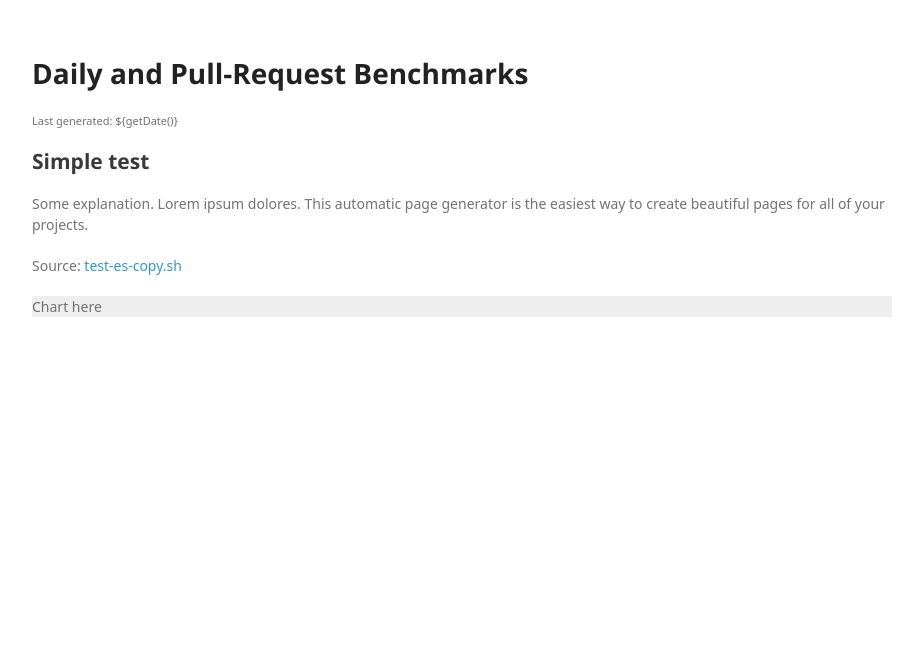
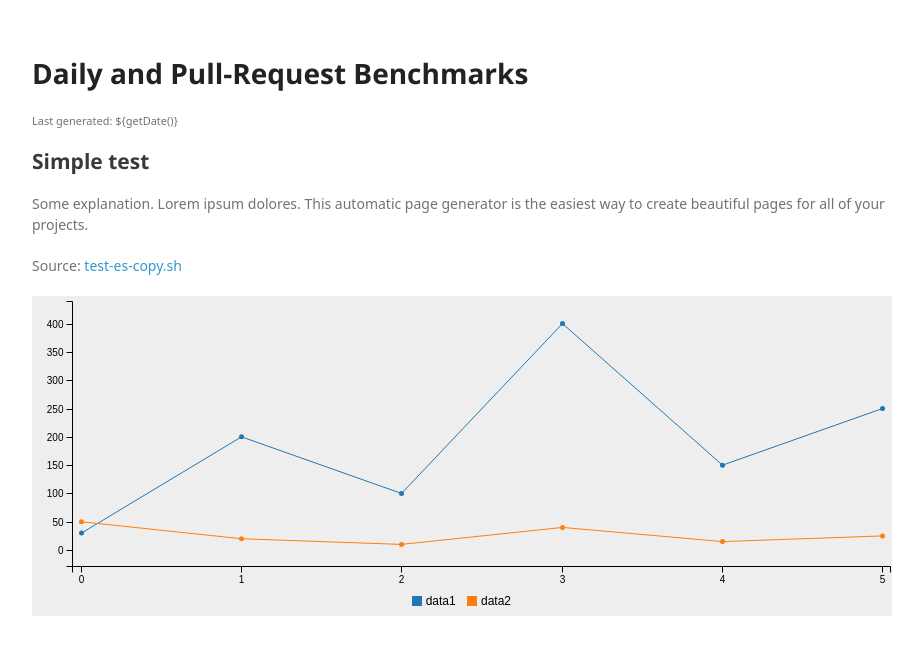
Before and after one commit to lukas-vlcek/cl-benchmarks, a Jekyll site: the page built from index.html, in a window 1280 px wide. Shown: the top 655 px of the page, without its empty margins (178-1101 px from the left). Built offline with Jekyll 4.4.1, drawn with Linux system fonts in a browser that asks for light colours; some web fonts are replaced.

Commit message:
Add first dummy chart.

```diff
--- a/_includes/head_new.html
+++ b/_includes/head_new.html
@@ -1,4 +1,5 @@
 <head>
+
     <meta charset="utf-8">
     <meta http-equiv="X-UA-Compatible" content="IE=edge">
     <meta name="viewport" content="width=device-width, initial-scale=1">
@@ -11,4 +12,10 @@
     <link rel="stylesheet" href="{{ "/stylesheets/charts.css" | prepend: site.baseurl }}">
     <link rel="canonical" href="{{ page.url | replace:'index.html','' | prepend: site.baseurl | prepend: site.url }}">
     <link rel="alternate" type="application/rss+xml" title="{{ site.title }}" href="{{ "/feed.xml" | prepend: site.baseurl | prepend: site.url }}">
+
+    <!-- Charting libs dependencies -->
+    <link href="/javascript/vendor/c3/c3.min.css" rel="stylesheet" type="text/css">
+    <script src="/javascript/vendor/d3/d3.min.js" ></script>
+    <script src="/javascript/vendor/c3/c3.min.js" ></script>
+
 </head>
--- a/index.html
+++ b/index.html
@@ -12,7 +12,7 @@ layout: main
         Some explanation. Lorem ipsum dolores. This automatic page generator is the easiest way to create beautiful pages for all of your projects.
     </p>
     <p>Source: <a href="https://github.com/openshift/origin-aggregated-logging/blob/master/hack/testing/test-es-copy.sh">test-es-copy.sh</a></p>
-    <p class="chart">
-        Chart here
-    </p>
+    <div id="chart" class="chart"></div>
 </p>
+
+<script src="/javascript/app.js"></script>
--- /dev/null
+++ b/javascript/app.js
@@ -0,0 +1,16 @@
+/**
+ * Created by lvlcek on 31/03/16.
+ */
+(function (context) {
+
+    var chart = c3.generate({
+        bindto: '#chart',
+        data: {
+            columns: [
+                ['data1', 30, 200, 100, 400, 150, 250],
+                ['data2', 50, 20, 10, 40, 15, 25]
+            ]
+        }
+    });
+
+})(this);
```
